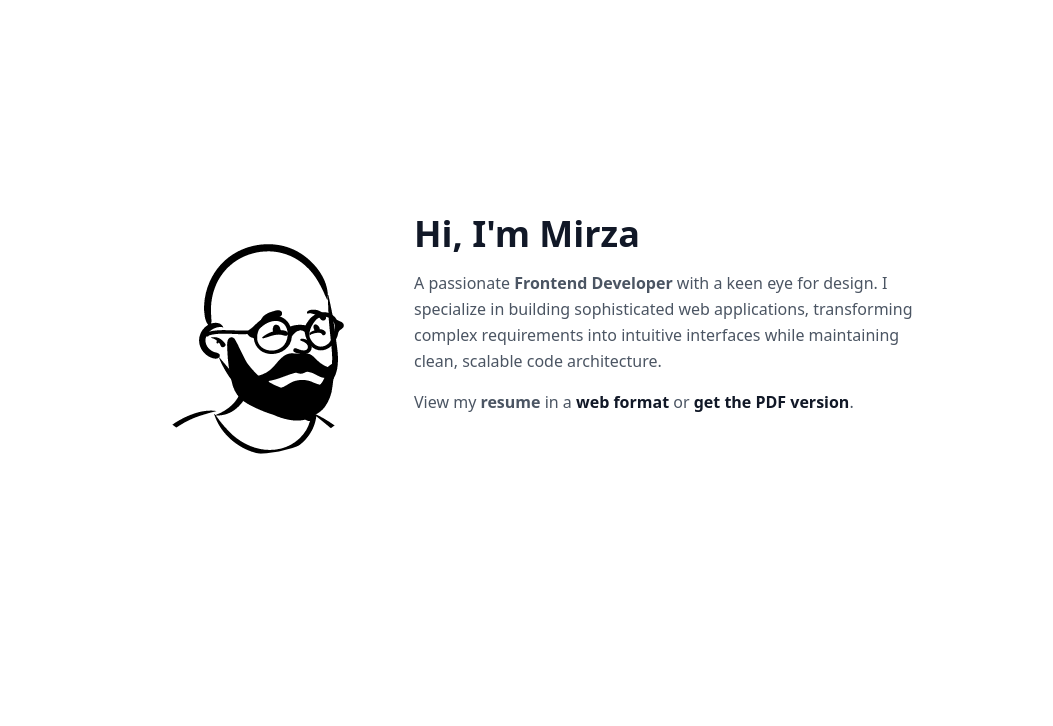
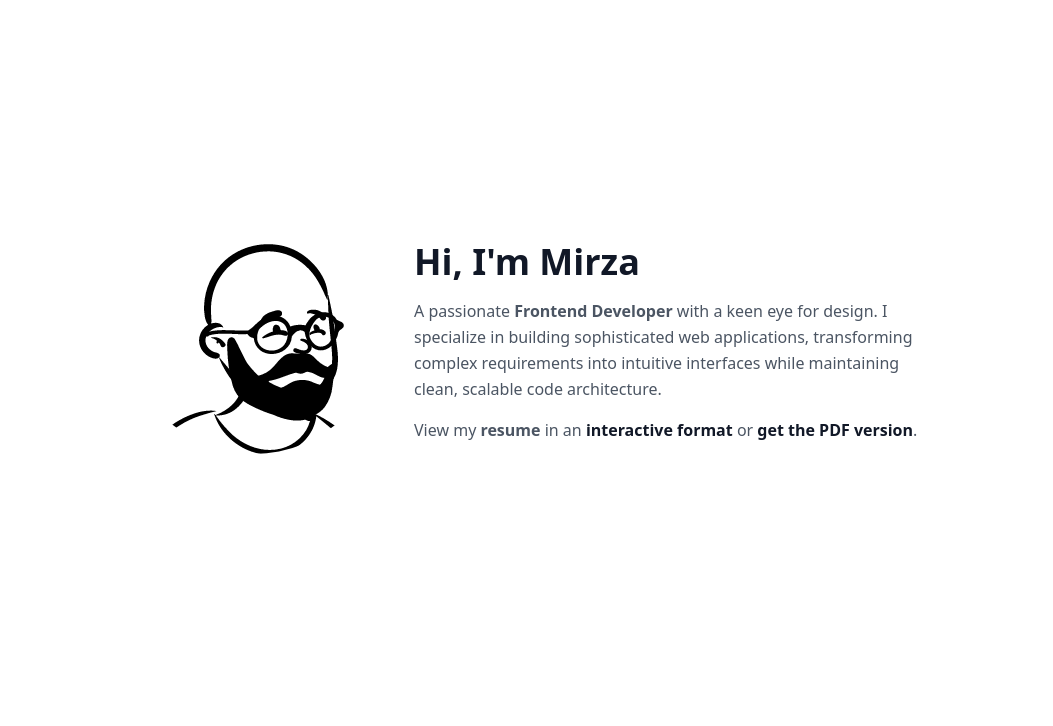
Before and after one commit to Aewass/mirzamuric, an Astro site: page / in a window 1280 px wide. Shown: the part 74-800 px from the top of the page, without its empty margins (114-1167 px from the left). Built offline with nearby package versions, Linux system fonts and the light colour scheme; Astro itself is replaced by a stand-in of ours.

Commit message:
align image with text in header

```diff
--- a/src/components/Header.astro
+++ b/src/components/Header.astro
@@ -4,8 +4,8 @@ import avatar from '../assets/avatar.png';
 ---
 
 <header class="h-screen flex items-center justify-center px-4">
-  <div class="flex flex-col md:flex-row md:justify-around items-center gap-8 max-w-5xl mx-auto">
-    <div class="w-48 md:w-64">
+  <div class="flex flex-col md:flex-row items-center gap-8 max-w-5xl mx-auto">
+    <div class="w-48 md:w-64 flex items-center">
       <Image
         src={avatar}
         alt="Profile Avatar"
@@ -14,15 +14,15 @@ import avatar from '../assets/avatar.png';
       />
     </div>
 
-    <div class="max-w-lg text-center md:text-left">
+    <div class="max-w-lg text-center md:text-left md:mt-8">
       <h1 class="text-4xl font-bold mb-4">Hi, I'm Mirza</h1>
       <p class="text-gray-600 leading-relaxed mb-4">
         A passionate <b>Frontend Developer</b> with a keen eye for design. I specialize in building
         sophisticated web applications, transforming complex requirements into intuitive interfaces
         while maintaining clean, scalable code architecture.
       </p>
-      <p class="text-gray-600 mb-6">
-        View my <span class="font-semibold">resume</span> in a <a href="/cv" class="text-gray-900 font-semibold hover:underline">web format</a> or
+      <p class="text-gray-600">
+        View my <span class="font-semibold">resume</span> in an <a href="/cv" class="text-gray-900 font-semibold hover:underline">interactive format</a> or
         <a href="/mirza-muric-cv.pdf" download class="text-gray-900 font-semibold hover:underline">get the PDF version</a>.
       </p>
     </div>
```
